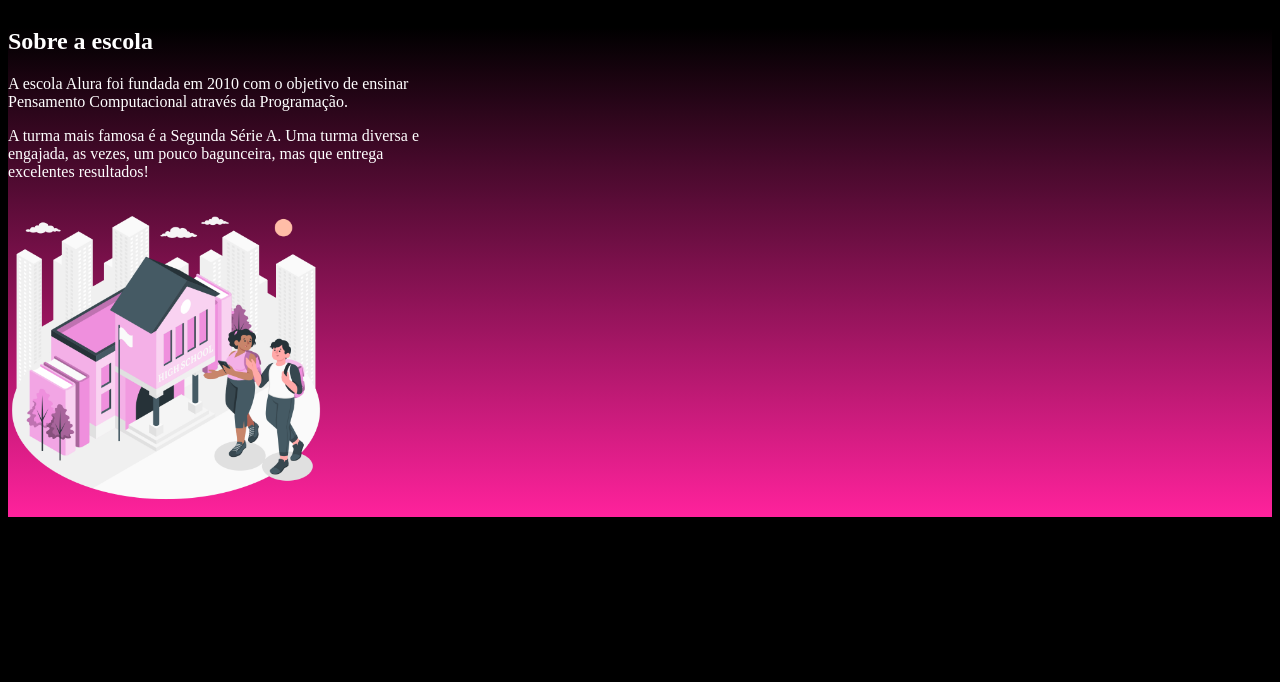
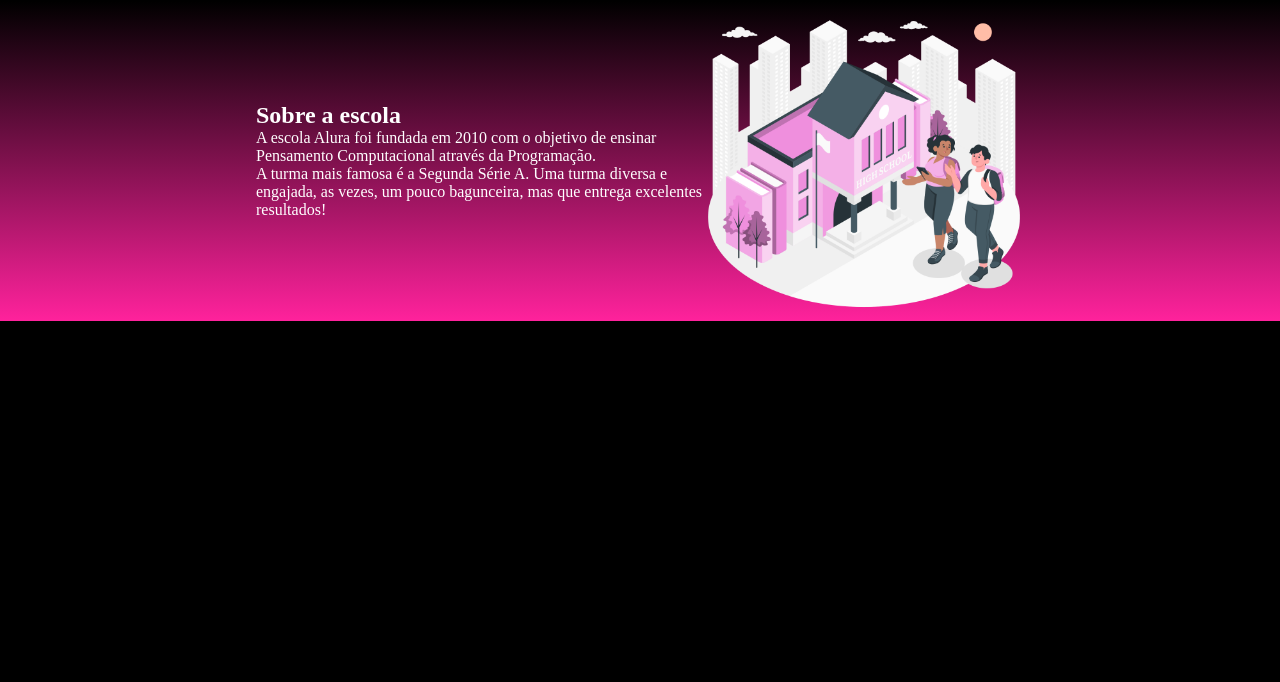
Before and after one commit to analeticia08/alura-start, a plain HTML site: page index.html in a window 1280 px wide. Shown: the part 118-800 px from the top of the page. Drawn offline with Linux system fonts and the light colour scheme.

Commit message:
Add files via upload

```diff
--- a/style.css
+++ b/style.css
@@ -1,3 +1,8 @@
+*{
+    padding:0;
+    margin: 0;
+}
+
 body{
     background-color: #000000;
     color: #ffffff;
@@ -27,8 +32,13 @@ body{
     background-image: linear-gradient(#000000,#ff229c);
     justify-content: center;
     align-items: center;
+    display: flex;
 }
 
 .escola-div-conteudo{
     width: 35%;
 }
+
+escola.titulo{
+    padding: 24px 0;
+}
```
